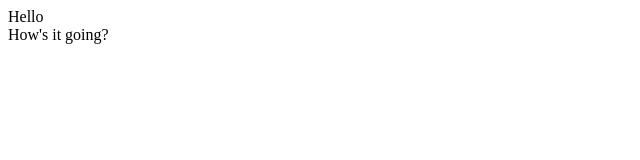
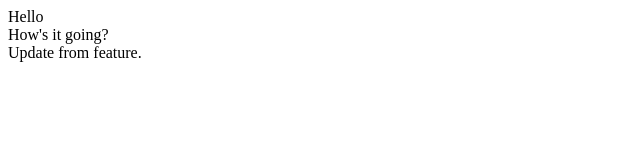
Before and after one commit to WardahTanveer/demo-repo, a plain HTML site: page index.html in a window 1280 px wide. Shown: the whole page, without its empty margins (0-640 px from the left). Drawn offline with Linux system fonts and the light colour scheme.

Commit message:
updated from feature branch

```diff
--- a/index.html
+++ b/index.html
@@ -8,5 +8,6 @@
 <body>
     <div>Hello</div>
     <div>How's it going?</div>
+    <div>Update from feature.</div>
 </body>
 </html>
```
